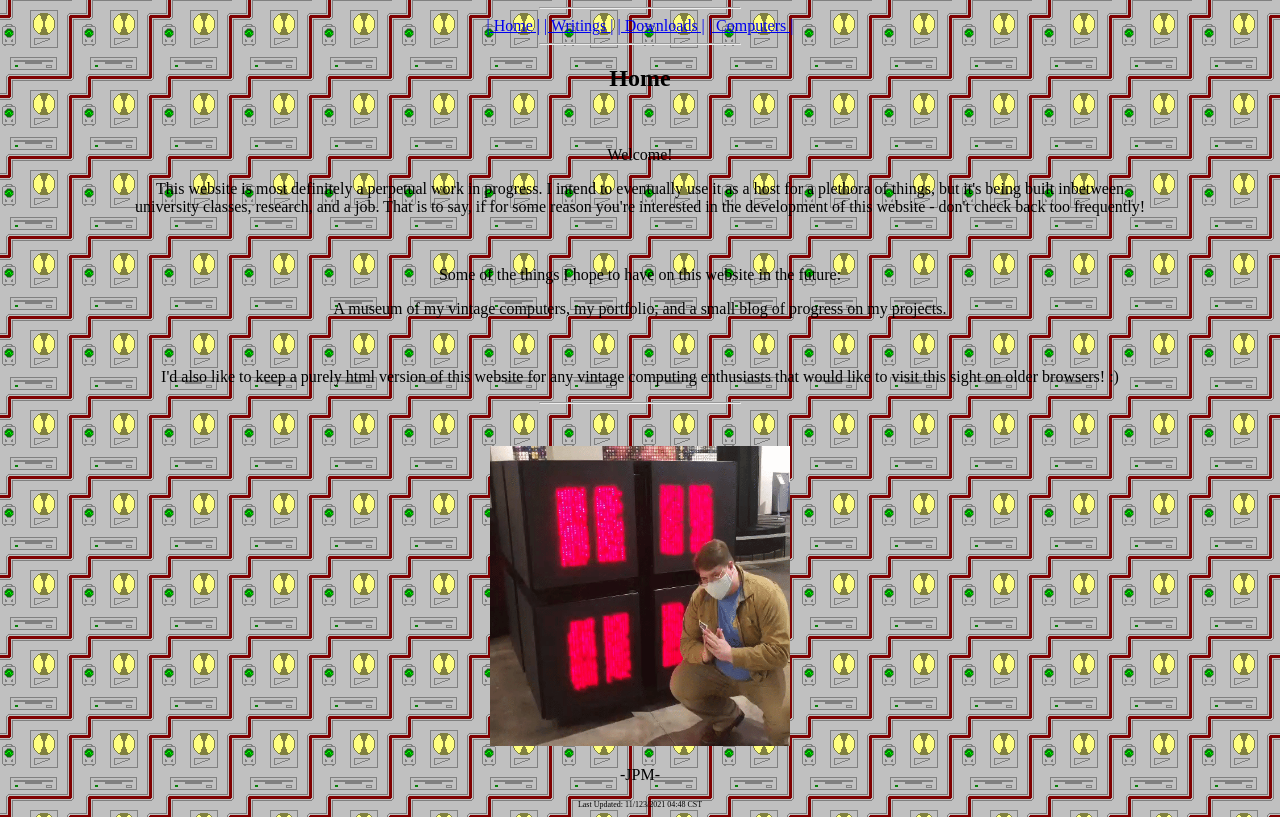
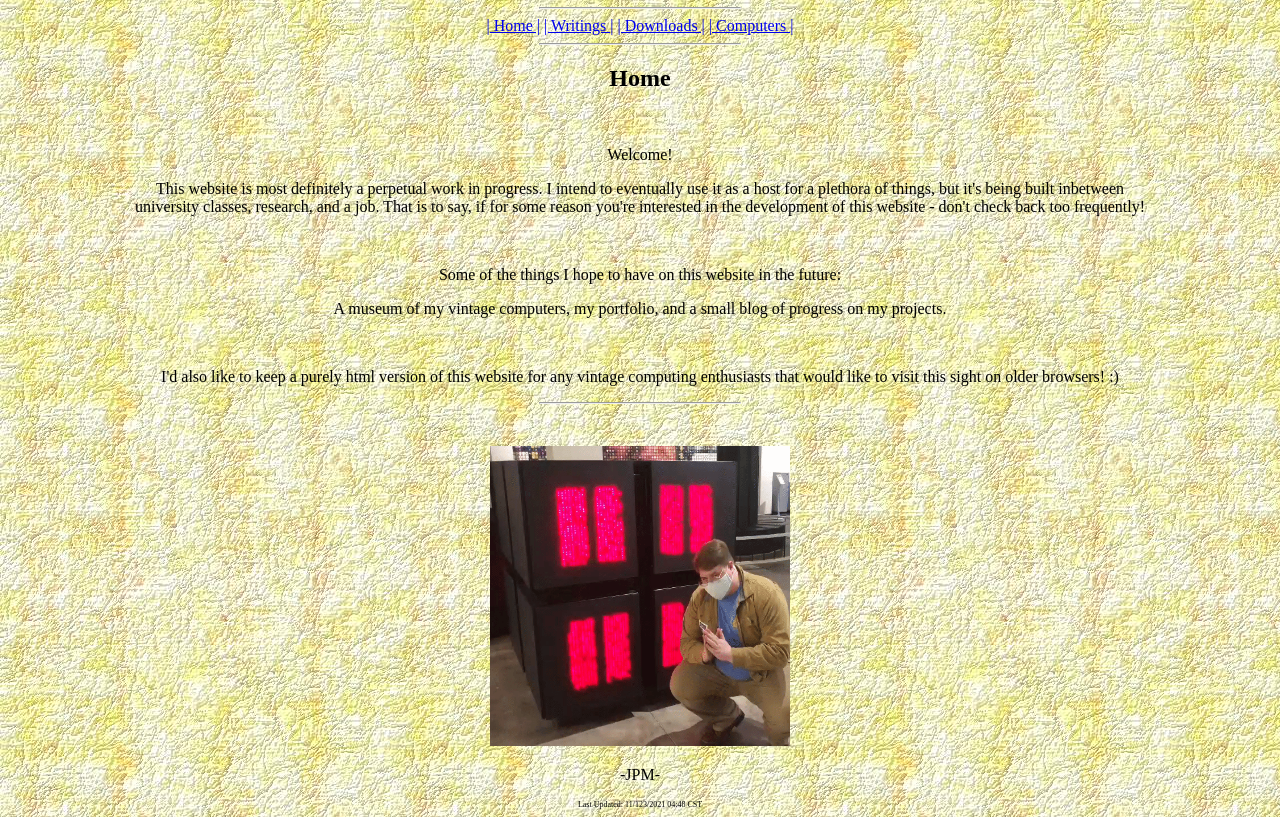
Before and after one commit to is0p0d/is0p0d.github.io, a plain HTML site: page index.html in a window 1280 px wide. Shown: the part 73-890 px from the top of the page. Drawn offline with Linux system fonts and the light colour scheme.

Commit message:
background

```diff
--- a/index.html
+++ b/index.html
@@ -6,7 +6,7 @@
             H1 {text-align: center;}
             H2 {text-align: center;}
             P {text-align: center;}
-            BODY {background-image: url('images/background.bmp'); max-width: 80%; margin-left: auto; margin-right: auto;}
+            BODY {background-image: url("images/textured-paper.jpg"); max-width: 80%; margin-left: auto; margin-right: auto;}
         </STYLE>
     </HEAD>
 
```
